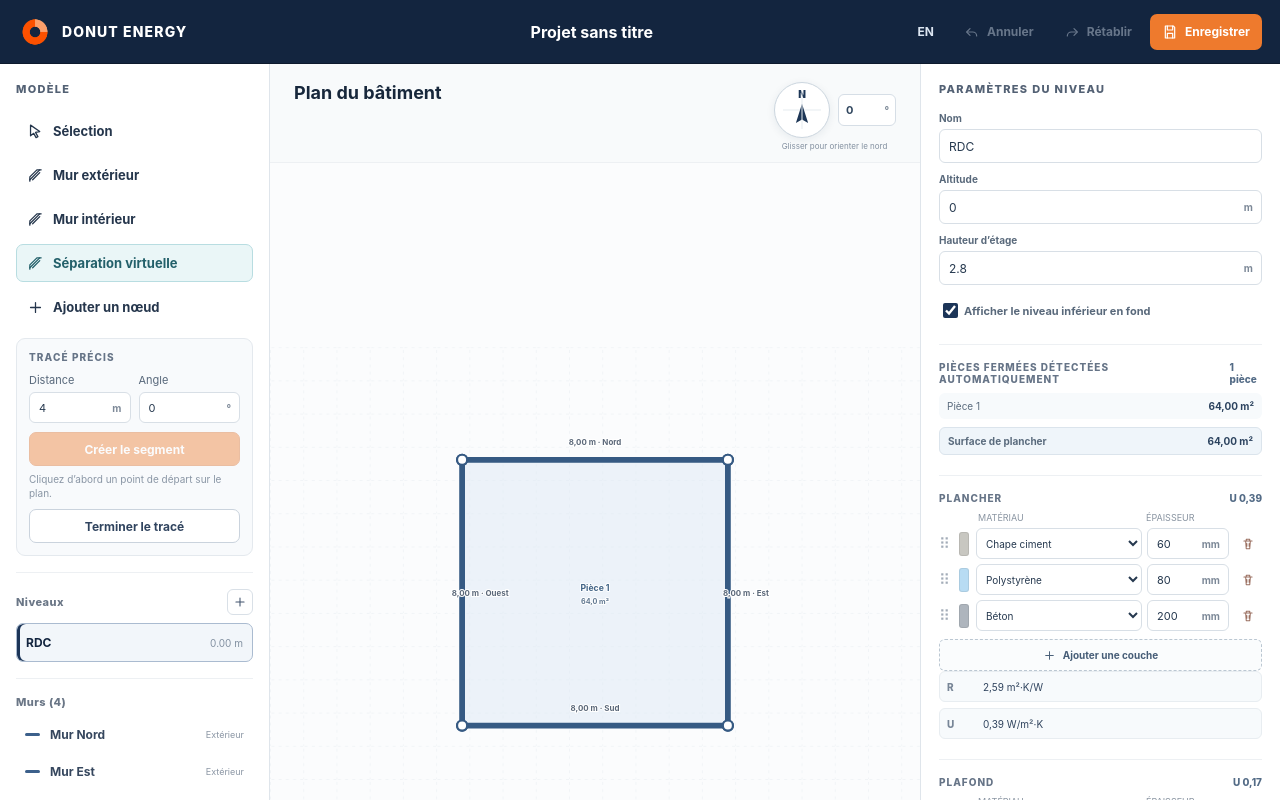
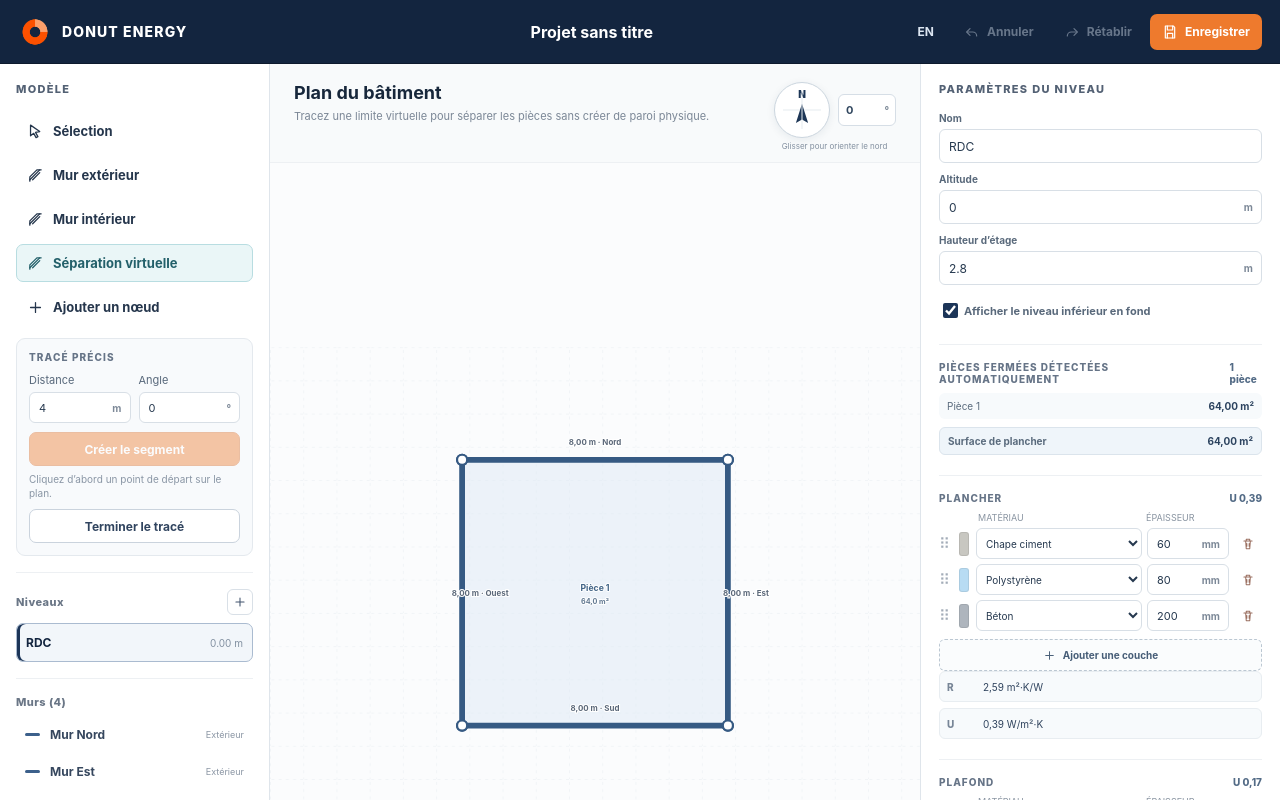
Before and after one commit to Romain76160/donut-energy, a React (Vite) app: page / in a window 1280 px wide. Both pictures are taken after a click on the button "Séparation virtuelle". Shown: the top 800 px of the page. Built offline with nearby package versions, Linux system fonts and the light colour scheme.

Commit message:
Afficher et tracer les séparations virtuelles

```diff
--- a/src/components/PlanCanvas.tsx
+++ b/src/components/PlanCanvas.tsx
@@ -4,6 +4,7 @@ import { snapPoint, wallOrientationFromNorth, type Room } from "../geometry";
 import { localeFor, orientationLabel, translations, type Language } from "../i18n";
 import { formatNumber, wallLength, type EditorMode, type Point, type Wall } from "../model";
 import "../north-control.css";
+import "../virtual-walls.css";
 
 const VIEW_WIDTH = 900;
 const VIEW_HEIGHT = 680;
@@ -27,8 +28,9 @@ type Props = {
   onNorthAngleChange: (angle: number) => void;
 };
 
-const isDrawing = (mode: EditorMode) => mode === "draw-external" || mode === "draw-internal";
+const isDrawing = (mode: EditorMode) => mode === "draw-external" || mode === "draw-internal" || mode === "draw-virtual";
 const normalizeNorthAngle = (value: number) => ((value % 360) + 360) % 360;
+const previewType = (mode: EditorMode) => mode === "draw-internal" ? "internal" : mode === "draw-virtual" ? "virtual" : "external";
 
 export function PlanCanvas({
   walls,
@@ -96,7 +98,7 @@ export function PlanCanvas({
       <div className="canvas-heading">
         <div>
           <h1>{text.planTitle}</h1>
-          {isDrawing(mode) ? <p>{text.drawHint}</p> : null}
+          {isDrawing(mode) ? <p>{mode === "draw-virtual" ? (language === "fr" ? "Tracez une limite virtuelle pour séparer les pièces sans créer de paroi physique." : "Draw a virtual boundary to separate rooms without creating a physical wall.") : text.drawHint}</p> : null}
           {mode === "node" ? <p>{text.nodeHint}</p> : null}
         </div>
         <div className="north-control">
@@ -225,14 +227,14 @@ export function PlanCanvas({
               <circle className="wall-node" cx={start.x} cy={start.y} r="7" />
               <circle className="wall-node" cx={end.x} cy={end.y} r="7" />
               <text x={midX + (horizontal ? 0 : 25)} y={midY + (horizontal ? -20 : 4)} textAnchor="middle">
-                {formatNumber(wallLength(wall), 2, locale)} m{automaticOrientation ? ` · ${orientationLabel(automaticOrientation, language)}` : ""}
+                {formatNumber(wallLength(wall), 2, locale)} m{automaticOrientation ? ` · ${orientationLabel(automaticOrientation, language)}` : wall.type === "virtual" ? ` · ${language === "fr" ? "virtuel" : "virtual"}` : ""}
               </text>
             </g>
           );
         })}
 
         {preview ? (
-          <g className={`wall-preview ${mode === "draw-internal" ? "internal" : "external"}`}>
+          <g className={`wall-preview ${previewType(mode)}`}>
             <line x1={preview.start.x} y1={preview.start.y} x2={preview.end.x} y2={preview.end.y} />
             <circle cx={preview.start.x} cy={preview.start.y} r="8" />
             <circle cx={preview.end.x} cy={preview.end.y} r="8" />
```
